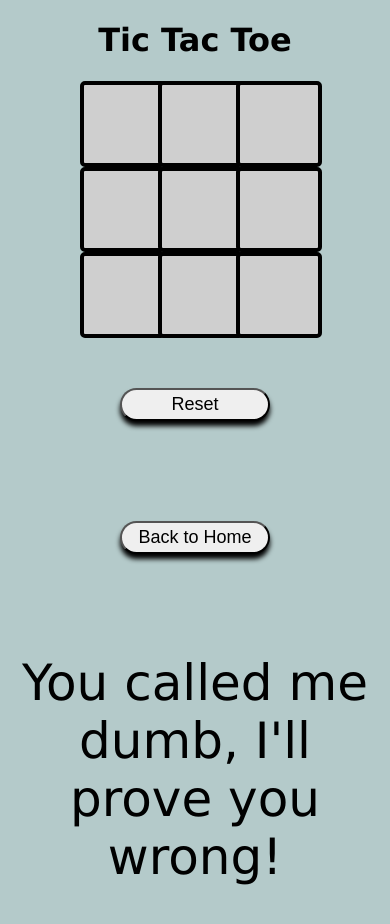
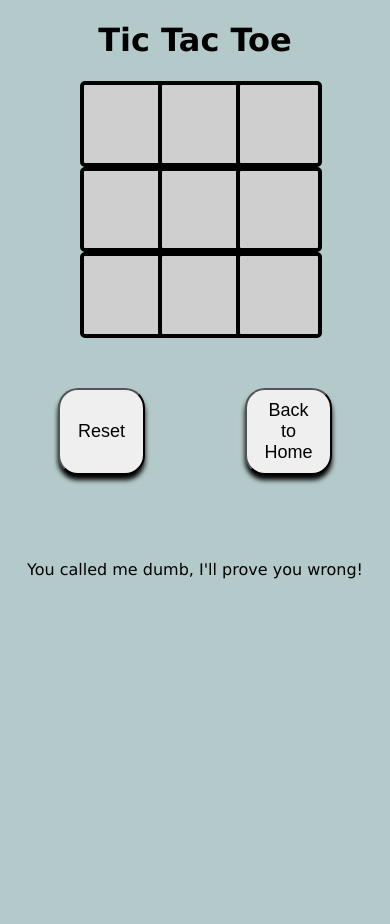
Before and after one commit to himmature/tic-tac-toe, a plain HTML site: page index.html in a window 390 px wide. Both pictures are taken after a click on the button "Play with dumb Bot". After the commit the page ends 844 px from the top, so only its background shows below. Drawn offline with Linux system fonts and the light colour scheme.

Commit message:
added mobile styles

```diff
--- a/index.html
+++ b/index.html
@@ -30,9 +30,13 @@
         <div id="7"></div>
         <div id="8"></div>
       </div>
-      <button class="game-buttons" id="reset">Reset</button>
-      <button class="game-buttons" id="back-to-home">Back to Home</button>
-      <p id="statusText"></p>
+      <div class="game-buttons">
+        <button id="reset">Reset</button>
+        <button id="back-to-home">Back to Home</button>
+      </div>
+      <div class="message">
+        <p id="statusText"></p>
+      </div>
     </div>
   </body>
 </html>
--- a/styles.css
+++ b/styles.css
@@ -26,7 +26,7 @@ body {
   cursor: pointer;
 }
 
-.game-buttons {
+.game-buttons button {
   margin: 50px;
   padding: 4px;
   border-radius: 20px;
@@ -36,13 +36,19 @@ body {
   font-size: large;
 }
 
-.game-buttons:active {
+.game-buttons {
+  display: flex;
+  justify-content: center;
+}
+
+.game-buttons button:active {
   box-shadow: 0 2px 2px 0;
   border: 1px solid #ffffff;
 }
 
 #statusText {
-  font-size: 50px;
+  font-size: 30px;
+  padding: 5%;
 }
 
 .controls {
@@ -63,3 +69,17 @@ body {
 .controls button:active {
   box-shadow: 5px 5px;
 }
+
+@media screen and (max-width: 400px) {
+  .controls button {
+    width: 90%;
+  }
+  .game-buttons button {
+    justify-content: space-around;
+    width: 100%;
+    padding: 10px 15px;
+  }
+  #statusText {
+    font-size: medium;
+  }
+}
```
